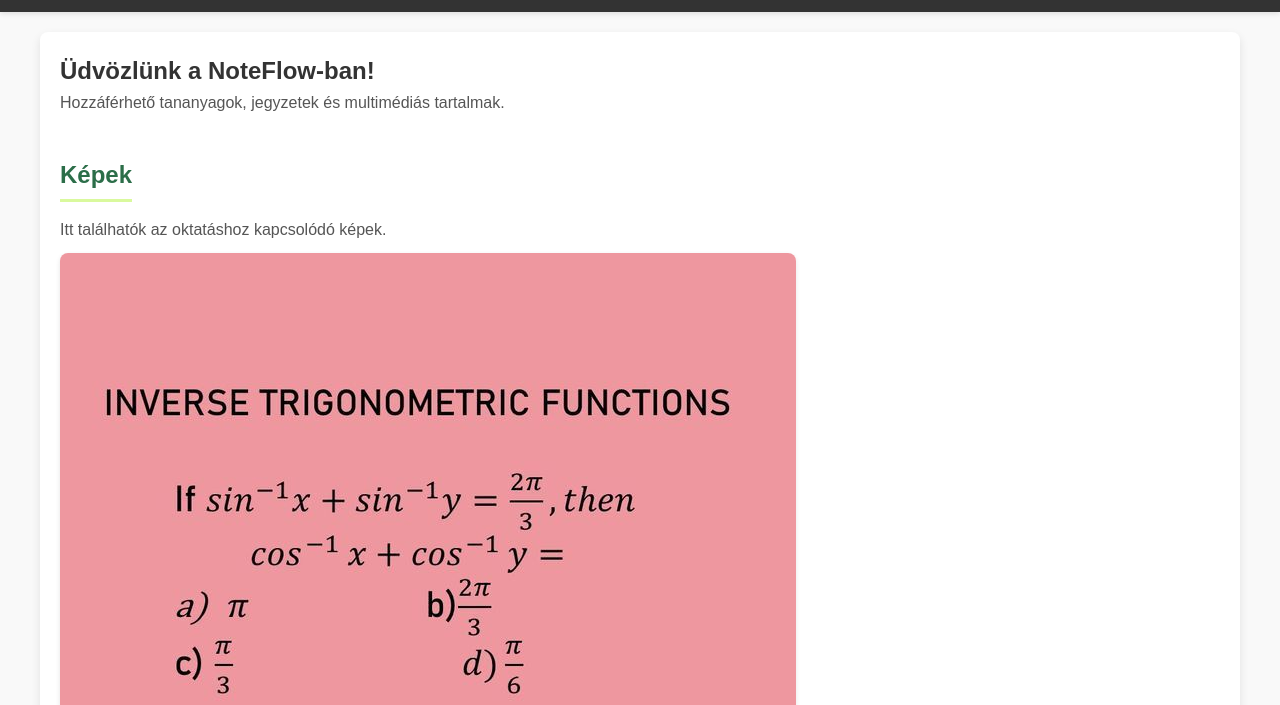
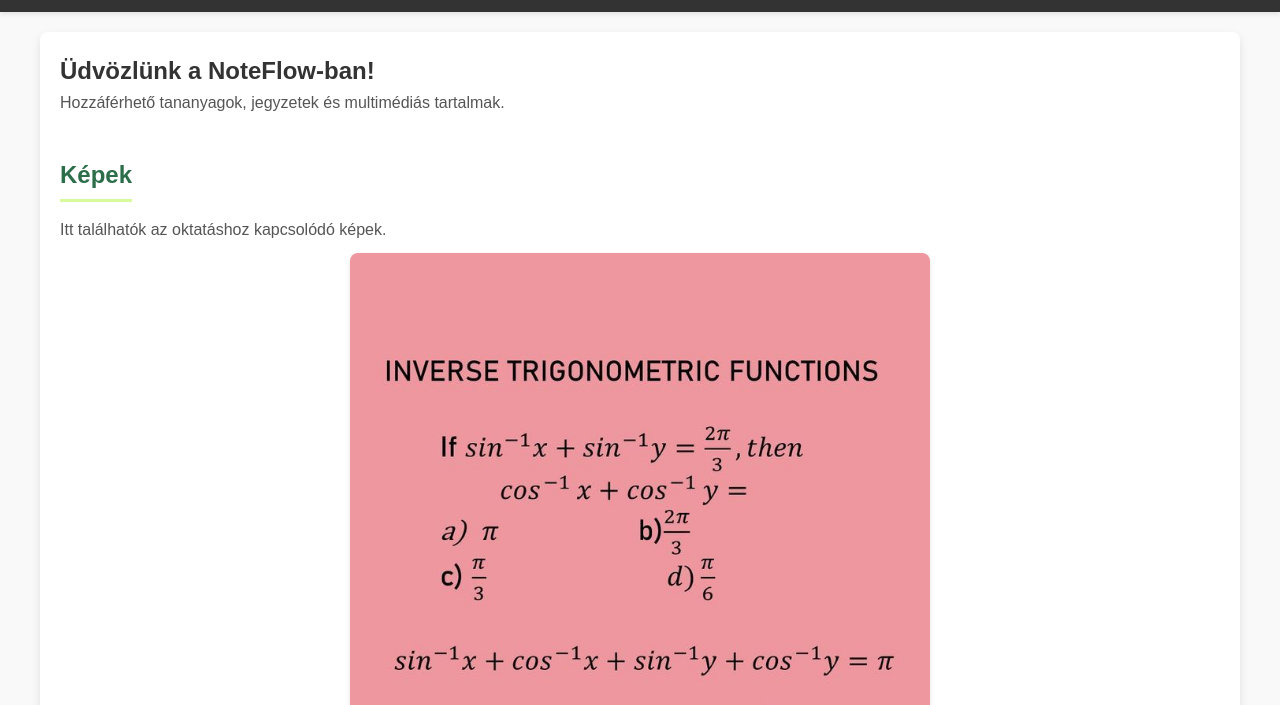
Before and after one commit to CannibalGrave/NoteFlow, a plain HTML site: page index.html in a window 1280 px wide. Shown: the part 74-779 px from the top of the page. Drawn offline with Linux system fonts and the light colour scheme.

Commit message:
Add files via upload

```diff
--- a/index.html
+++ b/index.html
@@ -50,6 +50,15 @@
             color: white;
             margin-top: 20px;
         }
+
+        /* Képek méretének szabályozása eszközök szerint */
+        @media (min-width: 1024px) {
+            img {
+                max-width: 50%; /* PC-n kisebb képek */
+                margin: 10px auto;
+            }
+        }
+
         @media (max-width: 768px) {
             nav ul {
                 flex-direction: column;
```
